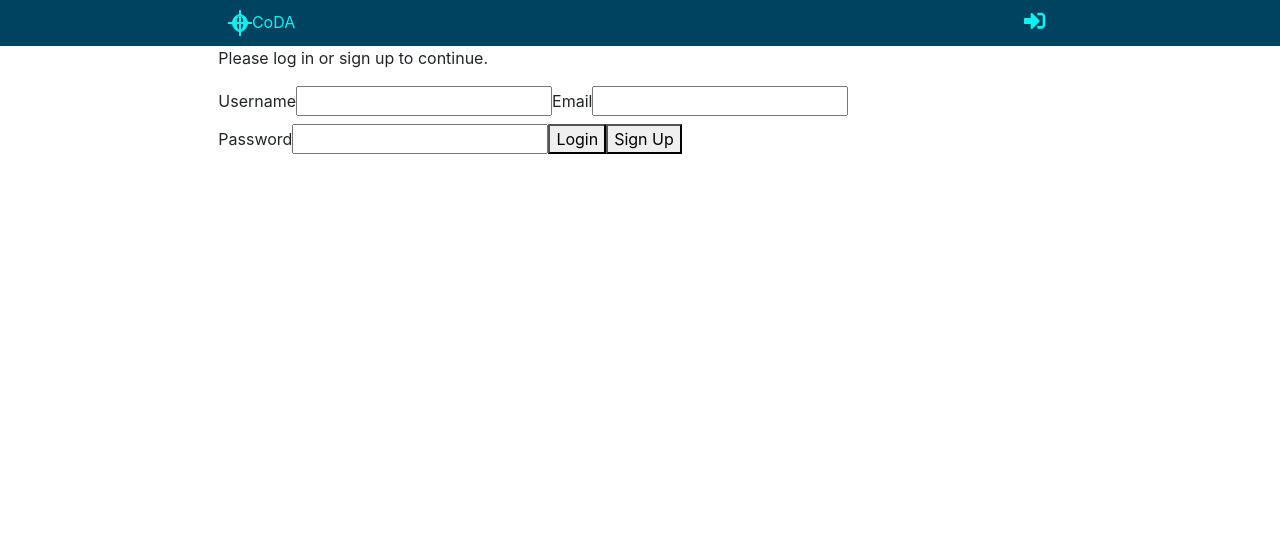
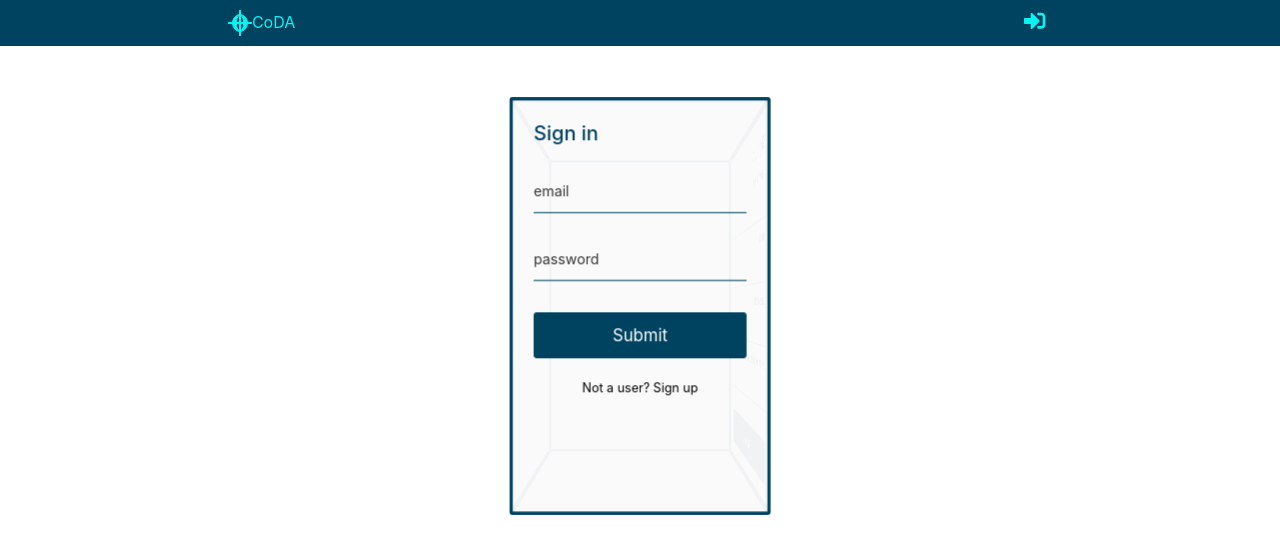
Before and after one commit to JerYoMat/coda-react-rails, a React (Create React App) app in the folder client/: page /login in a window 1280 px wide. Shown: the top 554 px of the page. Built offline with nearby package versions, Linux system fonts and the light colour scheme; no server answers.

Commit message:
moved over loginCube from previous iteration of coda to act as login/signup form

```diff
--- a/client/src/components/loginCreateUser/LoginCreateUser.js
+++ b/client/src/components/loginCreateUser/LoginCreateUser.js
@@ -1,91 +1,124 @@
-import React, { Component } from 'react';
+import React, { useState } from 'react';
+import { Redirect } from '@reach/router';
 import { connect } from 'react-redux';
 import { login, signup } from '../../actions';
-
+import './LoginCreateUser.scss';
 
 
 // props error, loading, login, signup
-class LoginCreateUser extends Component {
-  constructor(props) {
-    super(props);
-      this.state = {
-        username: '',
-        email: '',
-        password: '',
-        passwordConfirmation: '',
-        newUser: false
-      }
+const LoginCreateUser = ({ error, user, login, signup }) => {
+  if (user) {
+    return <Redirect to="/" noThrow />;
   }
 
-  handleSignup = () => this.props.signup(this.state.username, this.state.email, this.state.password)
-  render() {
+  const [username, setUsername] = useState('')
+  const [email, setEmail] = useState('');
+  const [password, setPassword] = useState('');
+  const [passwordConfirmation, setPasswordConfirmation] = useState('');
+
+  const handleLogin = (e) => {
+    e.preventDefault()
+    login(email, password)
+  }
+
+  const handleNewUser = (e) => {
+    e.preventDefault()
+    signup(username, email, password)
+  }
+  const showSignup = () => {
+    document.querySelector(".rec-prism").style.transform = "translateZ(-100px) rotateY( -90deg)";
+  }
+  const showLogin = () => {
+    document.querySelector(".rec-prism").style.transform = "translateZ(-100px)";
+  }
+
   return (
-    <div className="LoginCreate">
-      <p>Please log in or sign up to continue.</p>
-      <form onSubmit={e => e.preventDefault()}>
-        <label>
-          Username
-          <input
-            name="username"
-            value={this.state.username}
-            onChange={e => this.setState({username: e.target.value})}
-          />
-        </label>
-        <label>
-          Email
-          <input
-            name="email"
-            value={this.state.email}
-            onChange={e => this.setState({email: e.target.value})}
-          />
-        </label>
-        <label>
-          Password
-          <input
-            name="password"
-            type="password"
-            value={this.state.password}
-            onChange={e => this.setState({password: e.target.value})}
-          />
-        </label>
-        {this.state.newUser && (
-          <label>
-          Confirm Password
-          <input
-            name="password_confirmation"
-            type="password"
-            value={this.state.passwordConfirmation}
-            onChange={e => this.setState({passwordConfirmation: e.target.value})}
-          />
-        </label>
-        )}
-        {this.props.error && (
-          <div className="error">{this.props.error.message}</div>
-        )}
-        <button
-          type="submit"
-          disabled={this.props.loading}
-          onClick={() => this.props.login(this.state.email, this.state.password)}
-        >
-          Login
-        </button>
-        <button
-          disabled={this.props.loading}
-          onClick={() => this.props.signup(this.state.username, this.state.email, this.state.password)}
-        >
-          Sign Up
-        </button>
-      </form>
+  <div>
+  <div className="wrapper">
+    <div className="rec-prism">
+      <div className="face face-top">
+        <div className="content">
+        </div>
+      </div>
+      <div className="face face-front">
+        <div className="content">
+          <h2>Sign in</h2>
+          <form onSubmit={handleLogin}>
+            <div className="field-wrapper">
+              <input type="text" name="email" value={email} onChange={(e) => {setEmail(e.target.value)}} placeholder="email"/>
+              <label>email</label>
+            </div>
+            <div className="field-wrapper">
+            <input type="password" name="password" value={password}onChange={(e)=>{setPassword(e.target.value)}} placeholder="password"/>
+              <label>password</label>
+            </div>
+
+            {error ? (<div className='error-message'>{error.message}</div>) : (<div></div>) }
+
+            <div className="field-wrapper">
+              <input type="submit"/>
+            </div>
+            <span className="signup" onClick={showSignup}>Not a user?  Sign up</span>
+          </form>
+        </div>
+      </div>
+      <div className="face face-back">
+        <div className="content">
+
+        </div>
+      </div>
+      <div className="face face-right">
+        <div className="content">
+          <h2>Sign up</h2>
+          <form onSubmit={handleNewUser}>
+            <div className="field-wrapper">
+            <input type="text" name="username" value={username} onChange={(e) => {setUsername(e.target.value)}}/>
+              <label>Username</label>
+            </div>
+            <div className="field-wrapper">
+            <input type="text" name="email" value={email} onChange={(e) => {setEmail(e.target.value)}}/>
+              <label>email</label>
+            </div>
+            <div className="field-wrapper">
+              <input type="password" name="password" value={password}onChange={(e)=>{setPassword(e.target.value)}}/>
+              <label>password</label>
+            </div>
+            <div className="field-wrapper">
+            <input type="password" name="passwordConfirmation" value={passwordConfirmation}onChange={(e)=>{setPasswordConfirmation(e.target.value)}}/>
+              <label>re-enter password</label>
+            </div>
+            <div className="field-wrapper">
+              <input disabled={password === passwordConfirmation ? (false) : (true)}type="submit"/>
+            </div>
+            <span className="signin" onClick={showLogin}>Already a user?  Sign in</span>
+          </form>
+        </div>
+      </div>
+      <div className="face face-left">
+        <div className="content">
+        </div>
+      </div>
+      <div className="face face-bottom">
+        <div className="content">
+          <div className="welcome-msg">
+
+          </div>
+        </div>
+      </div>
     </div>
-  );
+  </div>
+  </div>
+  )
 }
+
+
+const mapState = state => ({
+  user: state.user.info,
+  error: state.user.error
+})
+
+const mapDispatch = {
+  login, signup
 }
-const mapState = state => ({
-  loading: state.user.loading,
-  error: state.user.error
-});
-const mapDispatch = { signup, login };
-export default connect(
-  mapState,
-  mapDispatch
-)(LoginCreateUser);
+
+export default connect(mapState, mapDispatch)(LoginCreateUser);
--- a/client/src/components/loginCreateUser/LoginCreateUser.scss
+++ b/client/src/components/loginCreateUser/LoginCreateUser.scss
@@ -0,0 +1,232 @@
+@import '../../styles/colors.scss';
+// Dimensions
+$prism-height: 400px;
+$prism-length: 250px;
+$prism-depth: $prism-length;
+$spacing: 20px;
+$br: 3px;
+
+
+// Colors
+
+$text-light: #fff;
+$text-dark: $standard-text;
+$smoke: #f9f9fa;
+
+
+*{
+  box-sizing: border-box;
+}
+
+
+.wrapper{
+  width: $prism-length;
+  height: $prism-height;
+  margin: 60px auto;
+  perspective: 600px;
+  text-align: left;
+}
+
+.rec-prism {
+  width: 100%;
+  height: 100%;
+  position: relative;
+  transform-style: preserve-3d;
+  transform: translateZ(-100px);
+  transition: transform 0.5s ease-in;
+}
+
+.face {
+  position: absolute;
+  width: $prism-length;
+  height: $prism-height;
+  padding: $spacing;
+  background: rgba(250,250,250,0.96);
+  border: 3px solid $background-color;
+  border-radius: 3px;
+
+  .content{
+    color: $text-dark;
+    h2{
+      font-size: 1.2em;
+      color: $background-color;
+    }
+    .field-wrapper{
+      margin-top: $spacing*1.5;
+      position: relative;
+
+      label{
+        position: absolute;
+        pointer-events: none;
+        font-size: 0.85em;
+        top: 40%;
+        left: 0;
+        transform: translateY(-50%);
+        transition: all ease-in 0.25s;
+        color: lighten($text-dark, 20%);
+      }
+      input[type="text"], input[type="password"], input[type="submit"], textarea{
+        -webkit-appearance: none;
+        appearance: none;
+        &:focus{
+          outline: none;
+        }
+      }
+      input[type="text"], input[type="password"], textarea{
+        width: 100%;
+        border: none;
+        background: transparent;
+        line-height: 2em;
+        border-bottom: 1px solid $background-color;
+        color: $text-dark;
+
+        &::-webkit-input-placeholder{
+          opacity: 0;
+        }
+        &::-moz-placeholder{
+          opacity: 0;
+        }
+        &:-ms-input-placeholder{
+          opacity: 0;
+        }
+        &:-moz-placeholder {
+          opacity: 0;
+        }
+        &:focus, &:not(:placeholder-shown){
+          + label{
+            top: -35%;
+            color: $standard-text;
+          }
+        }
+      }
+      input[type="submit"]{
+        -webkit-appearance: none;
+        appearance: none;
+        cursor: pointer;
+        width: 100%;
+        background: $background-color;
+        line-height: 2em;
+        color: $text-light;
+        border: 1px solid $background-color;
+        border-radius: $br;
+        padding: $spacing/4;
+        &:disabled{
+          background-color: lightgray;
+          color: $smoke;
+        }
+        &:hover{
+          opacity: 0.9;
+        }
+        &:active{
+          transform: scale(0.96);
+        }
+      }
+      textarea{
+        resize: none;
+        line-height: 1em;
+        &:focus, &:not(:placeholder-shown){
+          + label{
+            top: -25%;
+          }
+        }
+      }
+    }
+  }
+
+  .thank-you-msg{
+    position: absolute;
+    width: 200px;
+    height: 130px;
+    text-align: center;
+    font-size: 2em;
+    color: $background-color;
+    left: 50%;
+    top: 50%;
+    -webkit-transform: translate(-50%, -50%);
+
+    &:after{
+      position: absolute;
+      content: '';
+      width: 50px;
+      height: 25px;
+      border: 10px solid $background-color;
+      border-right: 0;
+      border-top: 0;
+      left: 50%;
+      top: 50%;
+      -webkit-transform: translate(-50%, -50%) rotate(0deg) scale(0);
+      transform: translate(-50%, -50%) rotate(0deg) scale(0);
+      -webkit-animation: success ease-in 0.15s forwards;
+      animation: success ease-in 0.15s forwards;
+      animation-delay: 2.5s;
+    }
+  }
+  &-front{
+    transform: rotateY(0deg) translateZ($prism-length/2);
+  }
+  &-top{
+    height: $prism-depth;
+    transform: rotateX(90deg) translateZ($prism-depth/2);
+  }
+  &-back{
+    transform: rotateY(180deg) translateZ($prism-length/2);
+  }
+  &-right{
+    transform: rotateY(90deg) translateZ($prism-length/2);
+  }
+  &-left{
+    transform: rotateY(-90deg) translateZ($prism-length/2);
+  }
+  &-bottom{
+    height: $prism-depth;
+    transform: rotateX(-90deg) translateZ($prism-height - ($prism-depth/2));
+  }
+}
+
+.nav{
+  margin: $spacing 0;
+  padding: 0;
+
+  li{
+    display: inline-block;
+    list-style-type: none;
+    font-size: 1em;
+    margin: 0 $spacing/2;
+    color: $standard-text;
+    position: relative;
+    cursor: pointer;
+    &:after{
+      content: "";
+      position: absolute;
+      bottom: 0;
+      left: 0;
+      width: 20px;
+      border-bottom: 1px solid $standard-text;
+      transition: all ease-in 0.25s;
+    }
+    &:hover:after{
+      width: 100%;
+    }
+  }
+}
+
+.psw, .signup, .signin{
+  display: block;
+  margin: $spacing 0;
+  font-size: 0.75em;
+  text-align: center;
+  color: $standard-text;
+  cursor: pointer;
+}
+
+small{
+  font-size: 0.7em;
+}
+@-webkit-keyframes success{
+    from {
+      -webkit-transform: translate(-50%, -50%) rotate(0) scale(0);
+      }
+    to {
+      -webkit-transform: translate(-50%, -50%) rotate(-45deg) scale(1);
+    }
+}
```
